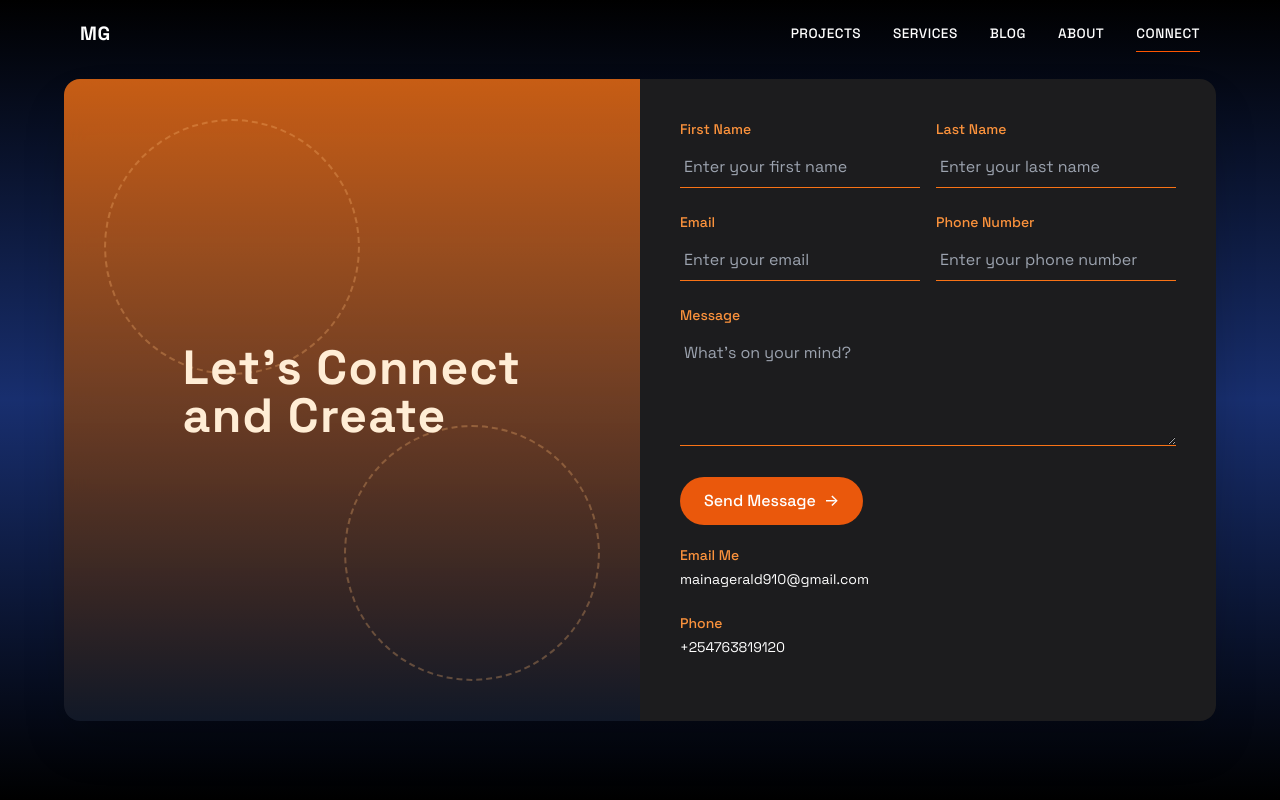
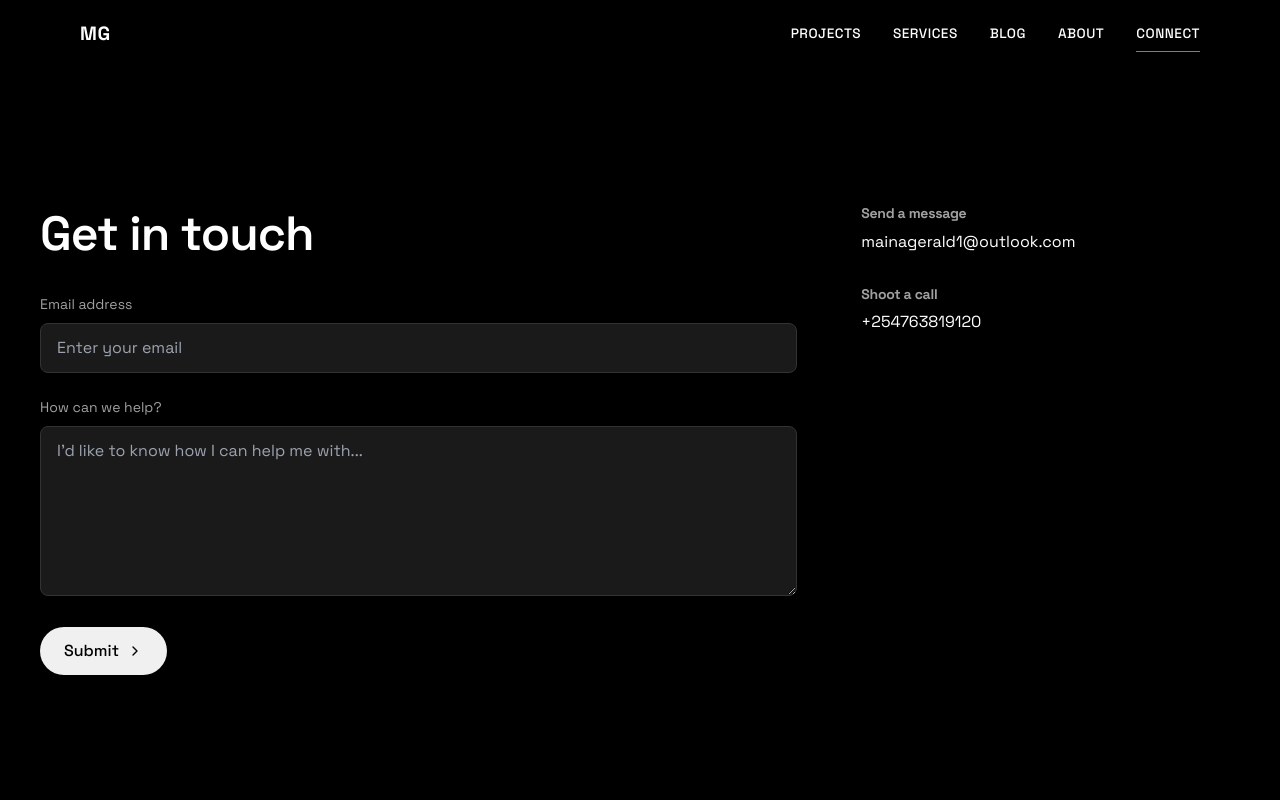
Before and after one commit to mainagerald/portfolio-pfp, a React (Vite) app: page /contact in a window 1280 px wide. Shown: the top 800 px of the page. Built offline with nearby package versions, Linux system fonts and the light colour scheme; a web font is replaced by a local one.

Commit message:
contact page

```diff
--- a/src/components/Layout/responsive.css
+++ b/src/components/Layout/responsive.css
@@ -159,16 +159,6 @@
   }
 }
 
-/* Contact page responsive adjustments */
-@media (max-width: 768px) {
-  .responsive-contact-form {
-    flex-direction: column;
-  }
-
-  .form-section {
-    padding: 1.5rem;
-  }
-}
 
 /* Projects page responsive adjustments */
 @media (max-width: 768px) {
--- /dev/null
+++ b/src/components/Spinner.jsx
@@ -0,0 +1,11 @@
+import { Loader2 } from "lucide-react";
+
+const Spinner = () => {
+    return (
+        <div className="fixed inset-0 z-50 flex items-center justify-center min-h-screen bg-black/80">
+            <Loader2 size={48} className="animate-spin text-white"/>
+        </div>
+    );
+};
+
+export default Spinner;
--- /dev/null
+++ b/src/pages/Contact.css
@@ -0,0 +1,88 @@
+.contact-container {
+  background-color: #000;
+  color: #fff;
+  min-height: 100vh;
+  display: flex;
+  align-items: center;
+  justify-content: center;
+  padding: 2rem;
+}
+
+.contact-grid {
+  display: grid;
+  grid-template-columns: 2fr 1fr;
+  gap: 4rem;
+  width: 100%;
+  max-width: 1200px;
+}
+
+.contact-form-section h1 {
+  font-size: 3rem;
+  font-weight: 600;
+  margin-bottom: 2rem;
+}
+
+.form-group {
+  margin-bottom: 1.5rem;
+}
+
+.form-group label {
+  display: block;
+  margin-bottom: 0.5rem;
+  font-size: 0.875rem;
+  color: #a0a0a0;
+}
+
+.form-group input,
+.form-group textarea {
+  width: 100%;
+  background-color: #1a1a1a;
+  border: 1px solid #333;
+  border-radius: 0.5rem;
+  padding: 0.75rem 1rem;
+  color: #fff;
+  font-size: 1rem;
+}
+
+.form-group input:focus,
+.form-group textarea:focus {
+  outline: none;
+  border-color: #fff;
+}
+
+.submit-btn {
+  background-color: #f0f0f0;
+  color: #000;
+  padding: 0.75rem 1.5rem;
+  border-radius: 9999px;
+  font-weight: 500;
+  display: flex;
+  align-items: center;
+  gap: 0.5rem;
+  transition: background-color 0.2s;
+}
+
+.submit-btn:hover {
+  background-color: #fff;
+}
+
+.contact-info-section .info-block {
+  margin-bottom: 2rem;
+}
+
+.contact-info-section h2 {
+  font-size: 0.875rem;
+  color: #a0a0a0;
+  margin-bottom: 0.5rem;
+}
+
+.contact-info-section p {
+  font-size: 1rem;
+  color: #fff;
+}
+
+@media (max-width: 768px) {
+  .contact-grid {
+    grid-template-columns: 1fr;
+  }
+}
--- a/src/pages/Contact.jsx
+++ b/src/pages/Contact.jsx
@@ -3,8 +3,7 @@ import emailjs from "@emailjs/browser";
 import Snackbar from "@mui/material/Snackbar";
 import MuiAlert from "@mui/material/Alert";
 import { motion } from "framer-motion";
-import '../components/Layout/responsive.css';
-
+import "./Contact.css";
 
 const Alert = React.forwardRef(function Alert(props, ref) {
   return <MuiAlert elevation={6} ref={ref} variant="filled" {...props} />;
@@ -12,10 +11,7 @@ const Alert = React.forwardRef(function Alert(props, ref) {
 
 const ContactPage = () => {
   const [formData, setFormData] = useState({
-    name: "",
-    lastName: "",
     email: "",
-    phone: "",
     message: "",
   });
   const [isSubmitting, setIsSubmitting] = useState(false);
@@ -26,9 +22,7 @@ const ContactPage = () => {
   const handleChange = (e) => {
     const { name, value } = e.target;
     setFormData((prevData) => ({ ...prevData, [name]: value }));
-  }
-
-  const payload = formData.message + `\r\n From Phone: ${formData.phone}`
+  };
 
   const handleSubmit = async (e) => {
     e.preventDefault();
@@ -40,10 +34,8 @@ const ContactPage = () => {
         import.meta.env.VITE_EMAILJS_SERVICE_ID,
         import.meta.env.VITE_EMAILJS_TEMPLATE_ID,
         {
-          name: `${formData.name} ${formData.lastName}`,
           mail: formData.email,
-          phone: formData.phone,
-          message: payload,
+          message: formData.message,
         },
         {
           publicKey: import.meta.env.VITE_EMAILJS_PUB_KEY,
@@ -53,7 +45,7 @@ const ContactPage = () => {
       setMessage("Message sent successfully!");
       setSeverity("success");
       setOpen(true);
-      setFormData({ name: "", lastName: "", email: "", phone: "", message: "" });
+      setFormData({ email: "", message: "" });
     } catch (error) {
       console.error("EmailJS error:", error);
       setMessage("Failed to send message. Please try again.");
@@ -69,126 +61,71 @@ const ContactPage = () => {
     setOpen(false);
   };
 
-  const containerVariants = {
-    hidden: { opacity: 0, y: 50 },
-    visible: {
-      opacity: 1,
-      y: 0,
-      transition: { duration: 0.8, ease: "easeOut" },
-    },
-  };
-
   return (
     <motion.div
-      className="min-h-screen bg-gradient-to-b from-black via-blue-900/80 to-black flex items-center justify-center py-16"
-      variants={containerVariants}
-      initial="hidden"
-      animate="visible"
+      className="contact-container"
+      initial={{ opacity: 0 }}
+      animate={{ opacity: 1 }}
+      transition={{ duration: 0.8 }}
     >
-      <div className="flex flex-col md:flex-row w-full max-w-6xl shadow-2xl rounded-2xl overflow-hidden bg-black/30 backdrop-blur-md">
-        {/* Left Section */}
-        <div className="w-full md:w-1/2 bg-gradient-to-t from-[#111827] to-[#F97316]/80 text-white flex items-center justify-center p-6 md:p-10 relative">
-          <div className="absolute inset-0 overflow-hidden">
-            <div className="absolute top-10 left-10 w-64 h-64 border-2 border-dashed border-orange-300/30 rounded-full animate-spin-slow"></div>
-            <div className="absolute bottom-10 right-10 w-64 h-64 border-2 border-dashed border-orange-300/30 rounded-full animate-spin-slow"></div>
-          </div>
-          <motion.h1
-            className="text-3xl md:text-5xl font-bold tracking-wide z-10 text-orange-100"
-            initial={{ opacity: 0, x: -20 }}
-            animate={{ opacity: 1, x: 0 }}
-            transition={{ delay: 0.3, duration: 0.6 }}
-          >
-            Let's Connect<br />and Create
-          </motion.h1>
-        </div>
-
-        {/* Right Section */}
-        <div className="w-full md:w-1/2 bg-[#1C1C1E] p-6 md:p-10">
+      <div className="contact-grid mt-20">
+        <div className="contact-form-section">
+          <h1>Get in touch</h1>
           <form onSubmit={handleSubmit}>
-            <div className="flex flex-col sm:flex-row sm:space-x-4 space-y-4 sm:space-y-0 mb-6">
-              <div className="w-full sm:w-1/2">
-                <label className="block text-sm font-medium text-orange-400 mb-2">First Name</label>
-                <input
-                  type="text"
-                  name="name"
-                  value={formData.name}
-                  onChange={handleChange}
-                  className="w-full border-b border-orange-500 py-2 px-1 text-white bg-transparent focus:outline-none focus:border-orange-400 transition-colors"
-                  placeholder="Enter your first name"
-                  required
-                />
-              </div>
-              <div className="w-full sm:w-1/2">
-                <label className="block text-sm font-medium text-orange-400 mb-2">Last Name</label>
-                <input
-                  type="text"
-                  name="lastName"
-                  value={formData.lastName}
-                  onChange={handleChange}
-                  className="w-full border-b border-orange-500 py-2 px-1 text-white bg-transparent focus:outline-none focus:border-orange-400 transition-colors"
-                  placeholder="Enter your last name"
-                  required
-                />
-              </div>
-            </div>
-            <div className="flex flex-col sm:flex-row sm:space-x-4 space-y-4 sm:space-y-0 mb-6">
-              <div className="w-full sm:w-1/2">
-                <label className="block text-sm font-medium text-orange-400 mb-2">Email</label>
+            <div className="form-group">
+              <label htmlFor="email">Email address</label>
               <input
                 type="email"
+                id="email"
                 name="email"
                 value={formData.email}
                 onChange={handleChange}
-                  className="w-full border-b border-orange-500 py-2 px-1 text-white bg-transparent focus:outline-none focus:border-orange-400 transition-colors"
                 placeholder="Enter your email"
                 required
               />
             </div>
-              <div className="w-full sm:w-1/2">
-                <label className="block text-sm font-medium text-orange-400 mb-2">Phone Number</label>
-                <input
-                  type="tel"
-                  name="phone"
-                  value={formData.phone}
-                  onChange={handleChange}
-                  className="w-full border-b border-orange-500 py-2 px-1 text-white bg-transparent focus:outline-none focus:border-orange-400 transition-colors"
-                  placeholder="Enter your phone number"
-                />
-              </div>
-            </div>
-            <div className="mb-6">
-              <label className="block text-sm font-medium text-orange-400 mb-2">Message</label>
+            <div className="form-group">
+              <label htmlFor="message">How can we help?</label>
               <textarea
+                id="message"
                 name="message"
                 value={formData.message}
                 onChange={handleChange}
-                className="w-full border-b border-orange-500 py-2 px-1 text-white bg-transparent focus:outline-none focus:border-orange-400 transition-colors"
-                rows="4"
-                placeholder="What's on your mind?"
+                rows="6"
+                placeholder="I'd like to know how I can help me with..."
                 required
-              />
+              ></textarea>
             </div>
-            <button
-              type="submit"
-              disabled={isSubmitting}
-              className="flex items-center bg-orange-600 text-white font-medium rounded-full px-6 py-3 hover:bg-orange-500 transition-colors disabled:opacity-50"
+            <button type="submit" className="submit-btn" disabled={isSubmitting}>
+              {isSubmitting ? "Sending..." : "Submit"}
+              <svg
+                xmlns="http://www.w3.org/2000/svg"
+                width="16"
+                height="16"
+                viewBox="0 0 24 24"
+                fill="none"
+                stroke="currentColor"
+                strokeWidth="2"
+                strokeLinecap="round"
+                strokeLinejoin="round"
               >
-              {isSubmitting ? "Sending..." : "Send Message"} <span className="ml-2">→</span>
+                <polyline points="9 18 15 12 9 6"></polyline>
+              </svg>
             </button>
           </form>
-          <footer className="mt-5">
-            <p className="text-sm text-orange-400 font-medium mb-1">Email Me</p>
-            <p className="text-sm text-orange-500 hover:underline">
-              <a href="mailto:mainagerald910@gmail.com">mainagerald910@gmail.com</a>
-            </p>
-            <p className="text-sm text-orange-400 font-medium mb-1">Phone</p>
-            <p className="text-sm text-orange-500 hover:underline">
-              <a href="tel:+254763819120">+254763819120</a>
-            </p>
-          </footer>
+        </div>
+        <div className="contact-info-section">
+
+          <div className="info-block">
+            <h2>Send a message</h2>
+            <p>mainagerald1@outlook.com</p>
+          </div>
+          <div className="info-block">
+            <h2>Shoot a call</h2>
+            <p>+254763819120</p>
           </div>
         </div>
-
+      </div>
       <Snackbar open={open} autoHideDuration={2000} onClose={handleClose}>
         <Alert onClose={handleClose} severity={severity} sx={{ width: "100%" }}>
           {message}
--- a/tailwind.config.js
+++ b/tailwind.config.js
@@ -2,7 +2,7 @@
 export default {
   content: [
     "./index.html",
-    "./src/**/*.{js,ts,jsx,tsx}",
+    "./src/**/*.{js,jsx,ts,tsx}",
   ],
   theme: {
     extend: {
```
Also changed, not shown: src/App.jsx (+12 -8 lines), src/components/Navbar.jsx (+4 -4 lines). Lines whose indentation alone changed are shown as unchanged.
